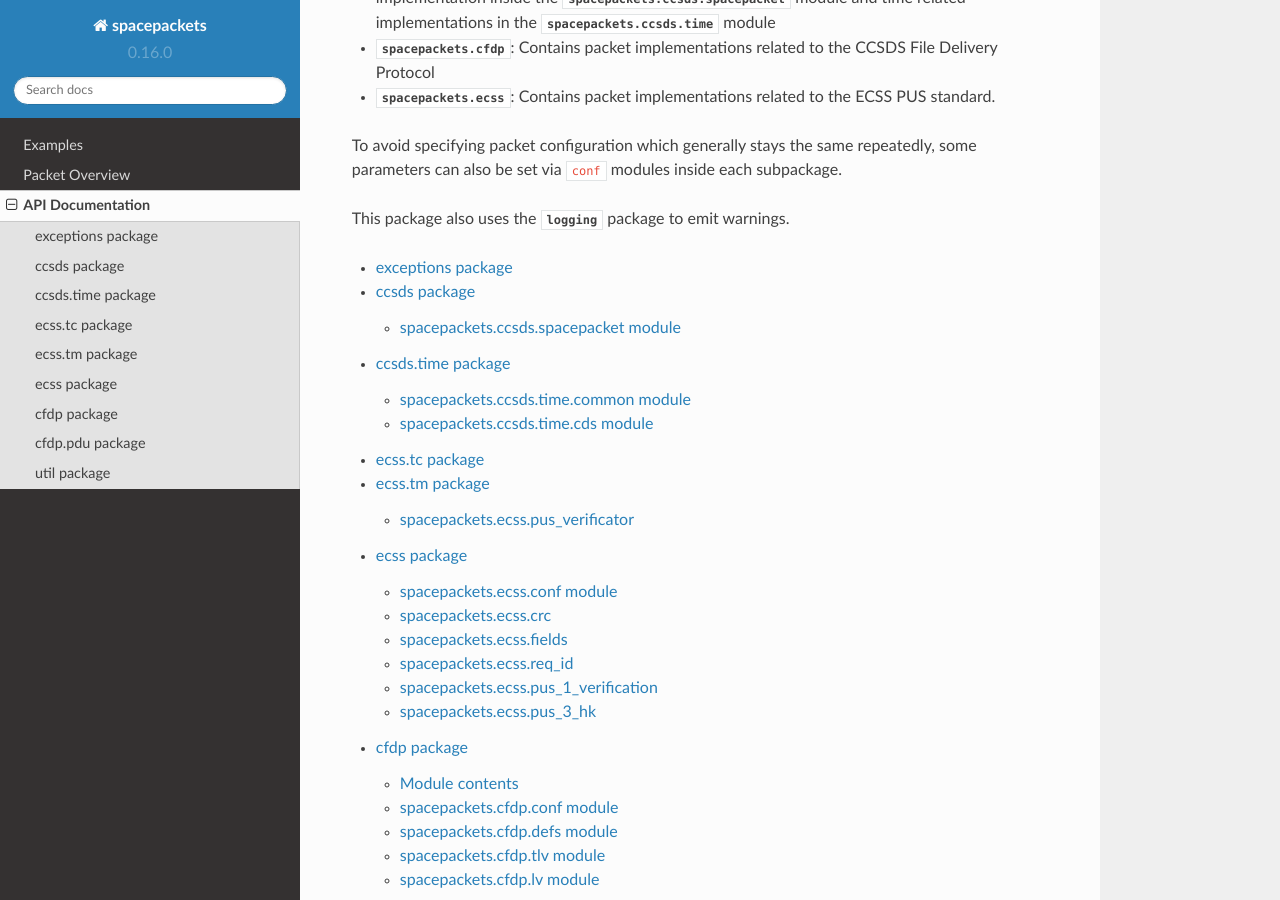
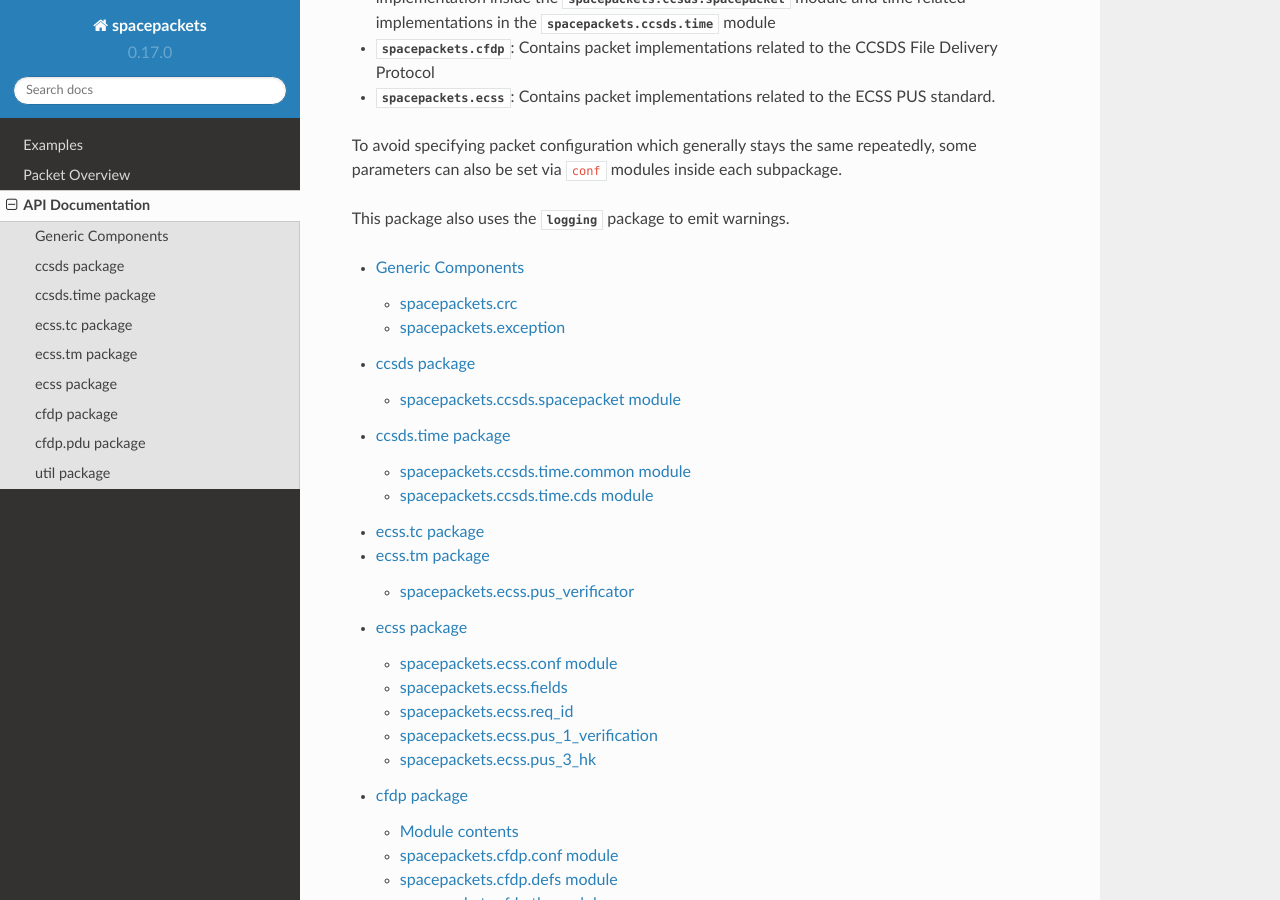
Before and after one commit to us-irs/spacepackets-py, a Sphinx documentation site: the page built from docs/api.rst, in a window 1280 px wide and 900 px high, scrolled down 247 px. Built offline with Sphinx 7.4.7 and the Read the Docs theme 2.0.0, drawn with Linux system fonts in a browser that asks for light colours.

Commit message:
prep next release

```diff
--- a/docs/api.rst
+++ b/docs/api.rst
@@ -18,7 +18,7 @@ This package also uses the :py:mod:`logging` package to emit warnings.
 .. toctree::
    :maxdepth: 3
 
-   api/exceptions
+   api/generic
    api/ccsds
    api/ccsds_time
    api/ecss_tc
--- a/docs/api/exceptions.rst
+++ /dev/null
@@ -1,7 +0,0 @@
-exceptions package
-==========================
-
-.. automodule:: spacepackets.exceptions
-   :members:
-   :undoc-members:
-   :show-inheritance:
--- a/spacepackets/__init__.py
+++ b/spacepackets/__init__.py
@@ -1,4 +1,4 @@
-__version__ = "0.16.0"
+__version__ = "0.17.0"
 
 import logging
 from spacepackets.ccsds import (
```
Also changed, not shown: CHANGELOG.md (+2 -0 lines), docs/api/ecss.rst (+0 -8 lines), docs/api/generic.rst (added, +21 -0 lines).
